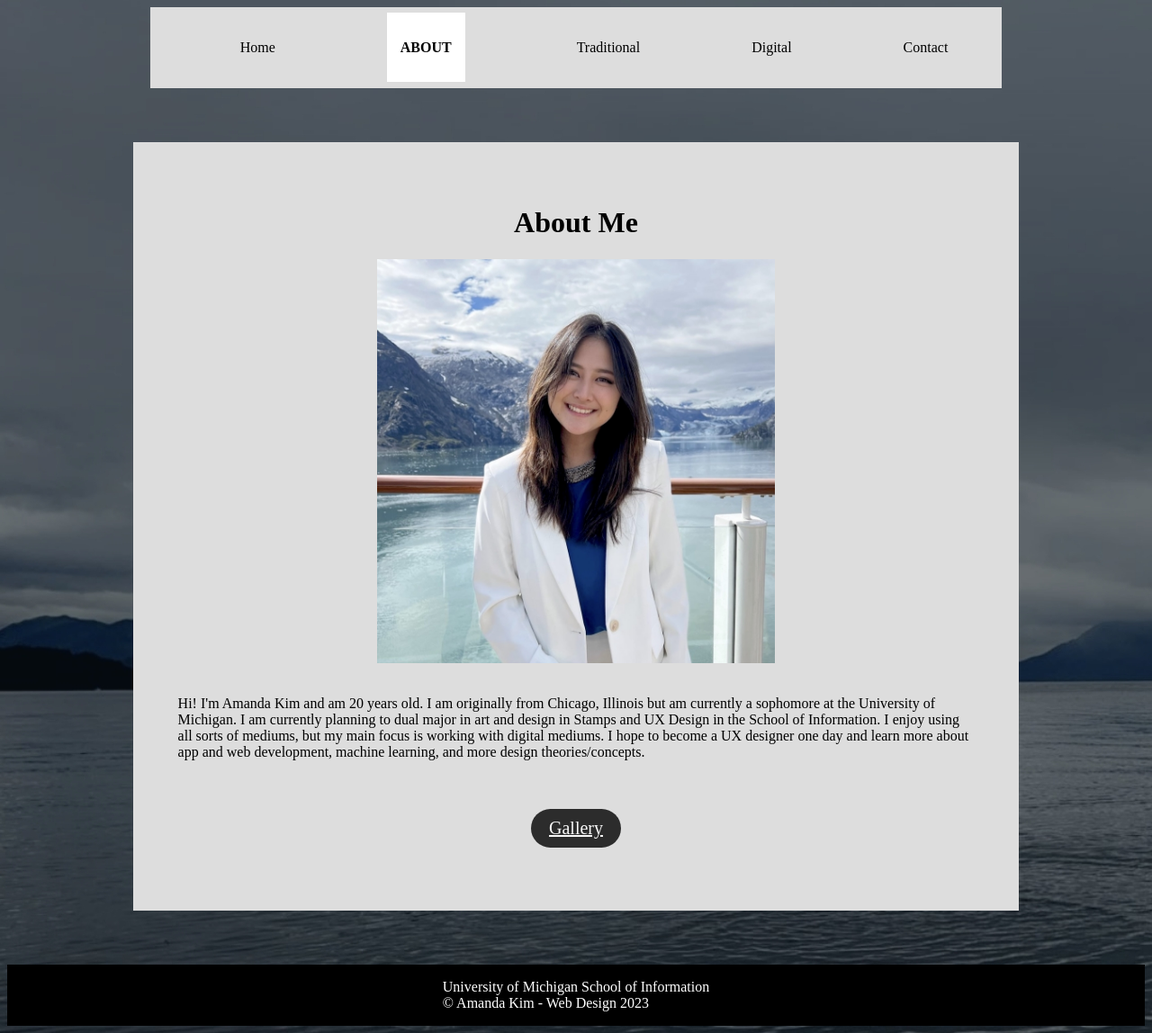
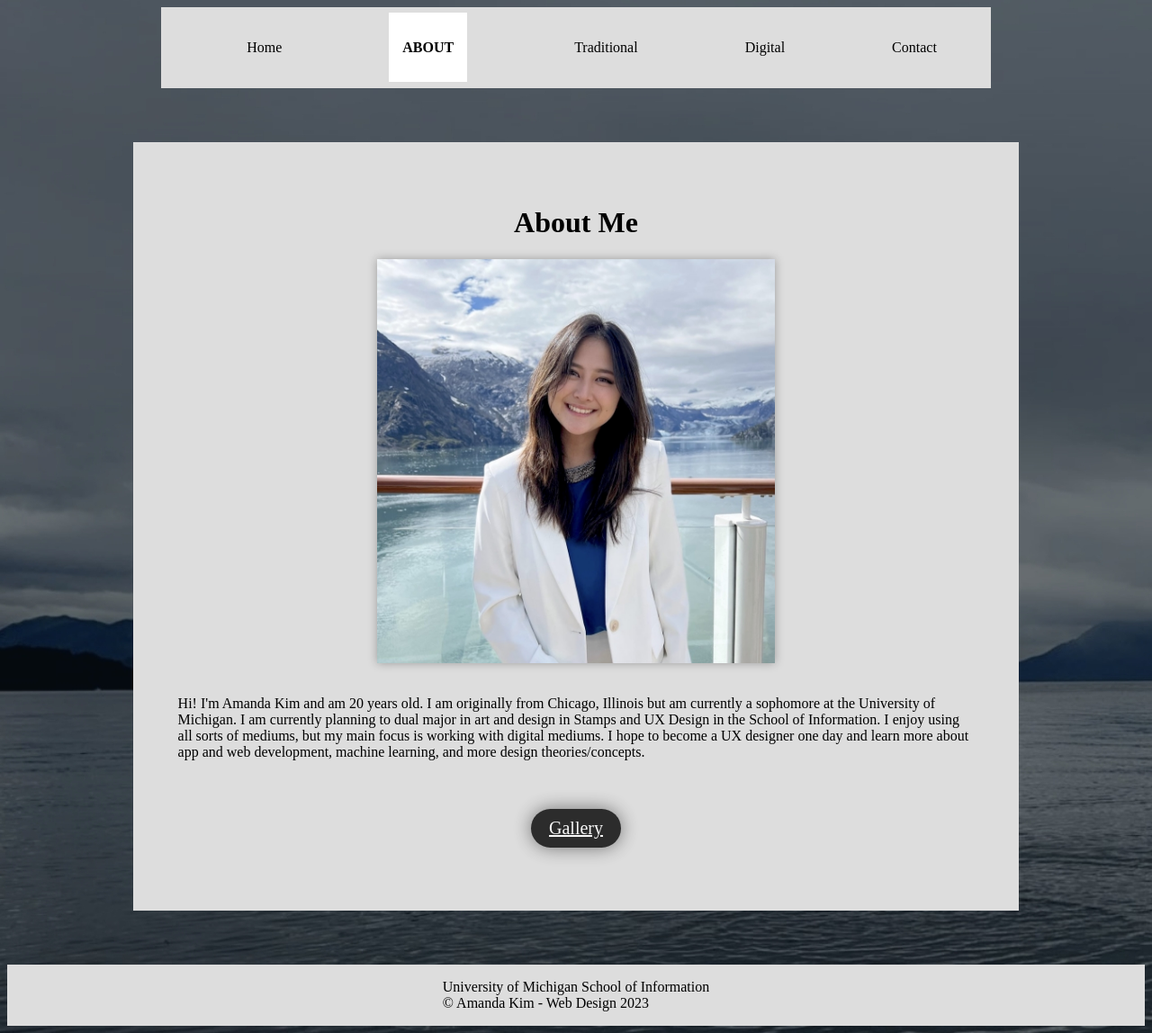
Before and after one commit to mandykim22/SI339_Project, a plain HTML site: page about.html in a window 1280 px wide. Shown: the whole page at 90% size. Drawn offline with Linux system fonts and the light colour scheme.

Commit message:
Add files via upload

```diff
--- a/css/style.css
+++ b/css/style.css
@@ -29,8 +29,8 @@ p{
 
 nav li{
     display:inline;
-    padding-right: 50px;
-    padding-left: 50px;
+    padding-right: 10px;
+    padding-left: 10px;
   }
 
 nav a{
@@ -61,6 +61,7 @@ nav a.active{
     margin: 20px;
     opacity: 80%;
     border-radius: 30px;
+    box-shadow: 0 0 20px rgba(0, 0, 0, 0.6);
 }
 
 body{
@@ -104,6 +105,7 @@ body{
 .about img{
     width: 50%;
     margin-bottom: 20px;
+    box-shadow: 0 0 10px rgba(0, 0, 0, 0.3);
 }
 
 .traditional{
@@ -132,7 +134,7 @@ body{
     object-fit: cover;
     margin-bottom: 20px;
     margin-top: 20px;
-    box-shadow: 0 0 10px rgba(0, 0, 0, 0.3);
+    box-shadow: 0 0 30px rgba(0, 0, 0, 0.5);
     transition: all 0.3s ease;
 }
 
@@ -167,6 +169,7 @@ body{
     object-fit: cover;
     margin-bottom: 20px;
     margin-top: 30px;
+    box-shadow: 0 0 30px rgba(0, 0, 0, 0.5);
     transition: all 0.3s ease;
 }
 
@@ -191,11 +194,11 @@ body{
 }
 
 footer{
-    background-color: black;
+    background-color: #ddd;
     display: flex;
     justify-content: center;
     align-items: center;
-    color: white;
+    color: black;
     left: 0;
     bottom: 0;
     width: 100%;
@@ -207,6 +210,7 @@ footer{
     nav li{
         padding-right: 5px;
         padding-left: 5px;
+        margin-left: -10px;
     }
 
     nav{
@@ -266,6 +270,7 @@ footer{
     nav li{
         padding-right: 5px;
         padding-left: 5px;
+        margin-left: -5px;
     }
 
     nav{
```
